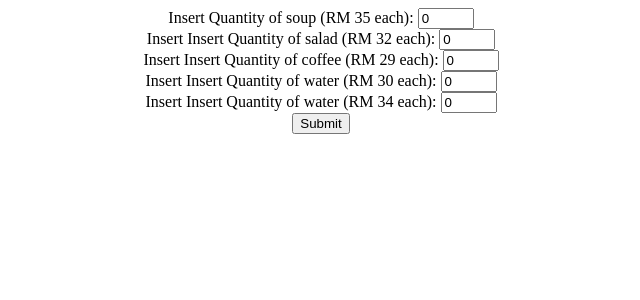
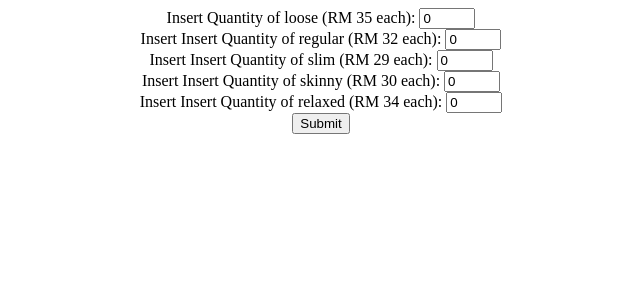
Before and after one commit to ItzCap2011/Lesson7, a Flask app: template app/templates/index.html in a window 1280 px wide. Shown: the top 300 px of the page, without its empty margins (319-959 px from the left). Run offline with Flask 2, Linux system fonts and the light colour scheme; the template is opened without the code that fills it, so the values that code supplies are empty; parts of the project's set-up code (start-up, migrations or seed data) failed here and were passed over.

Commit message:
Update index.html

```diff
--- a/app/templates/index.html
+++ b/app/templates/index.html
@@ -1,18 +1,18 @@
 <center>
   <form method = "POST">
-      <label>Insert Quantity of soup (RM 35 each): </label>
+      <label>Insert Quantity of loose (RM 35 each): </label>
       <input type="number" name="loose" min="0" max="99" value="0">
       <br />
-      <label>Insert Insert Quantity of salad (RM 32 each): </label>
+      <label>Insert Insert Quantity of regular (RM 32 each): </label>
       <input type="number" name="regular" min="0" max="99" value="0">
       <br />
-      <label>Insert Insert Quantity of coffee (RM 29 each): </label>
+      <label>Insert Insert Quantity of slim (RM 29 each): </label>
       <input type="number" name="slim" min="0" max="99" value="0">
       <br />
-      <label>Insert Insert Quantity of water (RM 30 each): </label>
+      <label>Insert Insert Quantity of skinny (RM 30 each): </label>
       <input type="number" name="skinny" min="0" max="99" value="0">
       <br/r>
-      <label>Insert Insert Quantity of water (RM 34 each): </label>
+      <label>Insert Insert Quantity of relaxed (RM 34 each): </label>
       <input type="number" name="relaxed" min="0" max="99" value="0">
       <br/r>
       <input type="submit">
```
